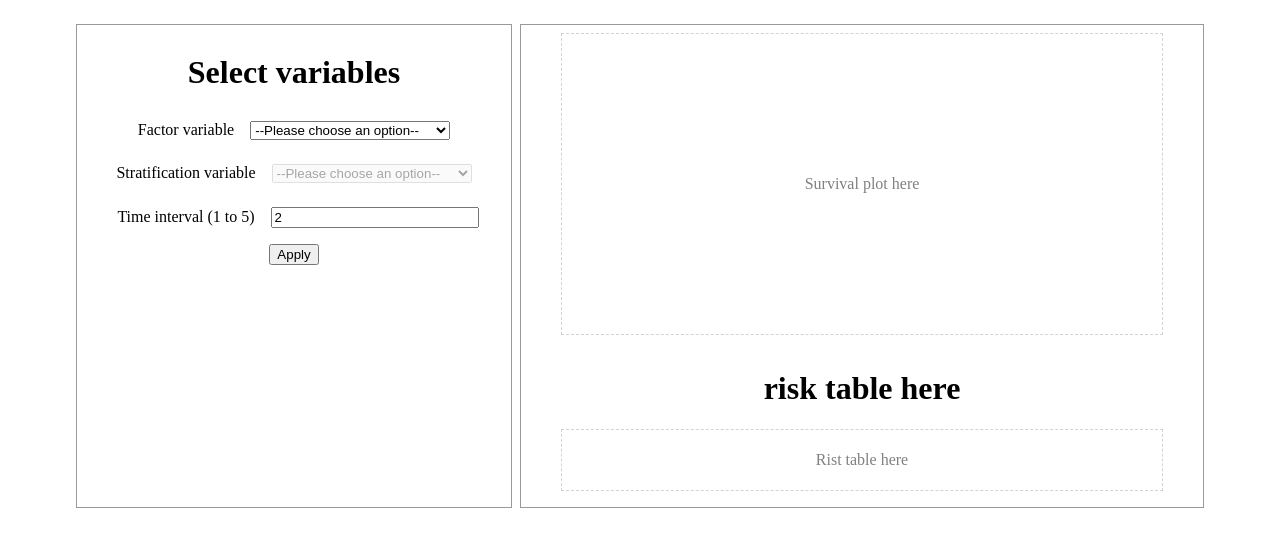
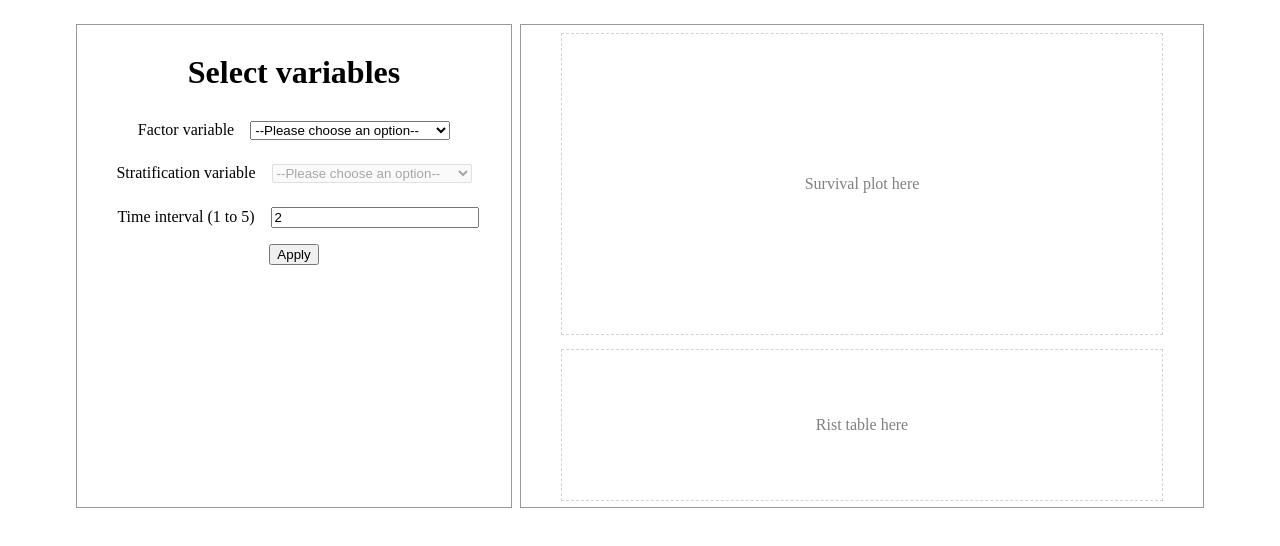
Before and after one commit to bobaekang/poc-survival-react-component, a React (Create React App) app: page / in a window 1280 px wide. Shown: the top 546 px of the page. Built offline with nearby package versions, Linux system fonts and the light colour scheme.

Commit message:
Remove heading in RiskTable

```diff
--- a/src/SurvivalAnalysis/RiskTable.jsx
+++ b/src/SurvivalAnalysis/RiskTable.jsx
@@ -14,7 +14,6 @@ const isStratified = (data) => data[0].name.split(',').length > 1
 
 const RiskTable = ({ data, timeInterval }) => (
   <div className={styles.container}>
-    <h1>risk table here</h1>
     {data.length === 0 ? (
       <div className={styles.placeholder}>Rist table here</div>
     ) : (
--- a/src/SurvivalAnalysis/RiskTable.module.css
+++ b/src/SurvivalAnalysis/RiskTable.module.css
@@ -14,7 +14,7 @@
   display: flex;
   align-items: center;
   justify-content: center;
-  height: 40%;
+  height: 100%;
   width: 90%;
   margin: auto;
 }
```
